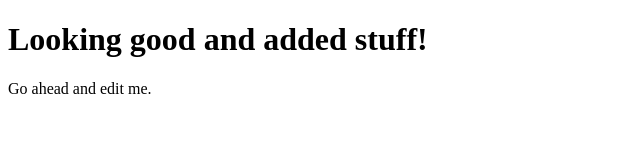
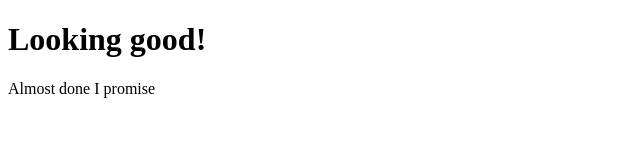
Before and after one commit to jdmar3-comp426/a00-henrybarklam, a website: page index.html in a window 1280 px wide. Shown: the whole page, without its empty margins (0-640 px from the left). Drawn offline with Linux system fonts and the light colour scheme.

Commit message:
Almost done I promise

```diff
--- a/index.html
+++ b/index.html
@@ -11,10 +11,10 @@
     <body>
         <div>
             <h1>
-                Looking good and added stuff!
+                Looking good!
             </h1>
             <p>
-                Go ahead and edit me.
+                Almost done I promise
             </p>
         </div>
     </body>
```
